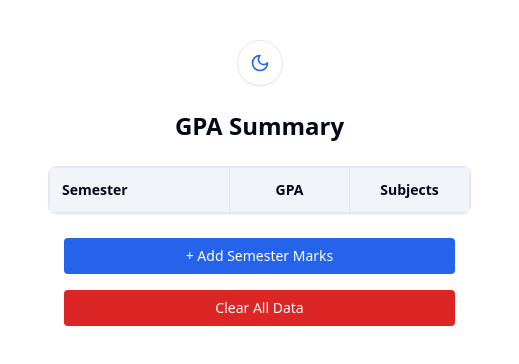
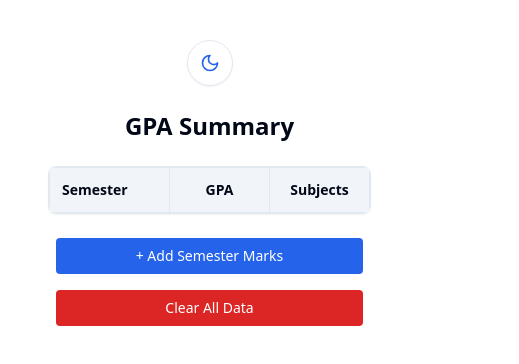
Before and after one commit to thewijay/gpa-cal, a React (Vite) app: page / in a window 390 px wide. Shown: the top 364 px of the page, 519 px wide, since content can reach past the window. Built offline with nearby package versions, Linux system fonts and the light colour scheme.

Commit message:
Fix responsive errors in GPA Summary table

```diff
--- a/src/pages/MainPage.tsx
+++ b/src/pages/MainPage.tsx
@@ -65,16 +65,16 @@ const MainPage = () => {
 
         {/* GPA Table */}
         <div className="w-full overflow-x-auto rounded-lg border border-border shadow-sm mb-6">
-          <table className="min-w-full text-left bg-card text-sm sm:text-base table-auto">
+          <table className="min-w-full text-left bg-card text-sm sm:text-base">
             <thead>
               <tr className="bg-muted border-b border-border">
-                <th className="font-semibold p-3 min-w-[180px] sm:min-w-[200px] border">
+                <th className="font-semibold p-3 min-w-[120px] sm:min-w-[200px] border">
                   Semester
                 </th>
-                <th className="font-semibold p-3 min-w-[120px] sm:min-w-[150px] text-center border">
+                <th className="font-semibold p-3 min-w-[100px] sm:min-w-[150px] text-center border">
                   GPA
                 </th>
-                <th className="font-semibold p-3 min-w-[120px] sm:min-w-[150px] text-center border">
+                <th className="font-semibold p-3 min-w-[100px] sm:min-w-[150px] text-center border">
                   Subjects
                 </th>
               </tr>
@@ -97,7 +97,7 @@ const MainPage = () => {
           </table>
         </div>
 
-        <div className="flex flex-col-reverse sm:flex-row justify-evenly gap-4 sm:gap-16 mt-4 mx-4 sm:mx-8">
+        <div className="flex flex-col-reverse sm:flex-row justify-evenly gap-4 sm:gap-16 mt-4 mx-2 sm:mx-8">
           <button
             onClick={handleClearData}
             className="flex-1 bg-red-600 text-sm text-white px-4 py-2 rounded hover:bg-red-700 transition text-center"
```
